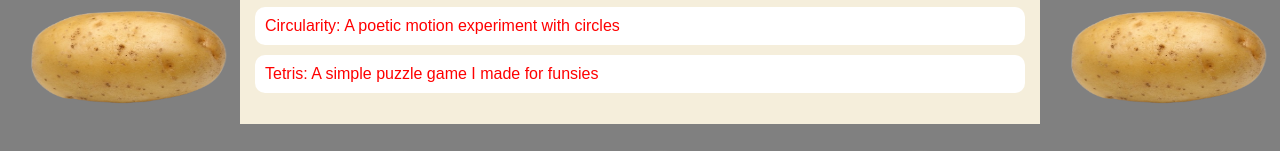
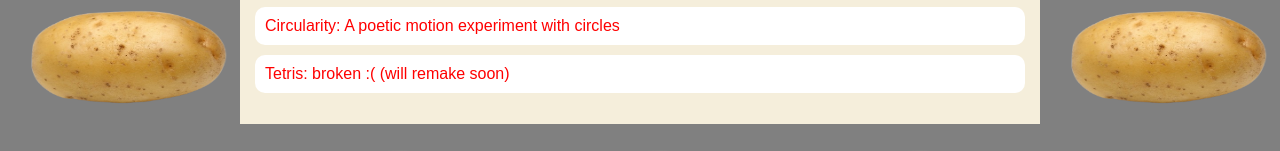
Before and after one commit to aTramelKHS/aTramelKHS.github.io, a plain HTML site: page portfolio.html in a window 1280 px wide. Shown: the part 287-438 px from the top of the page. Drawn offline with Linux system fonts and the light colour scheme.

```diff
--- a/portfolio.html
+++ b/portfolio.html
@@ -45,7 +45,7 @@
               >
             </li>
             <li>
-              <a href="fsd-projects/other projects/"> Tetris: A simple puzzle game I made for funsies</a>
+              <a href="fsd-projects/other projects/"> Tetris: broken :( (will remake soon)</a>
             </li>
           </ul>
         </div>
```
